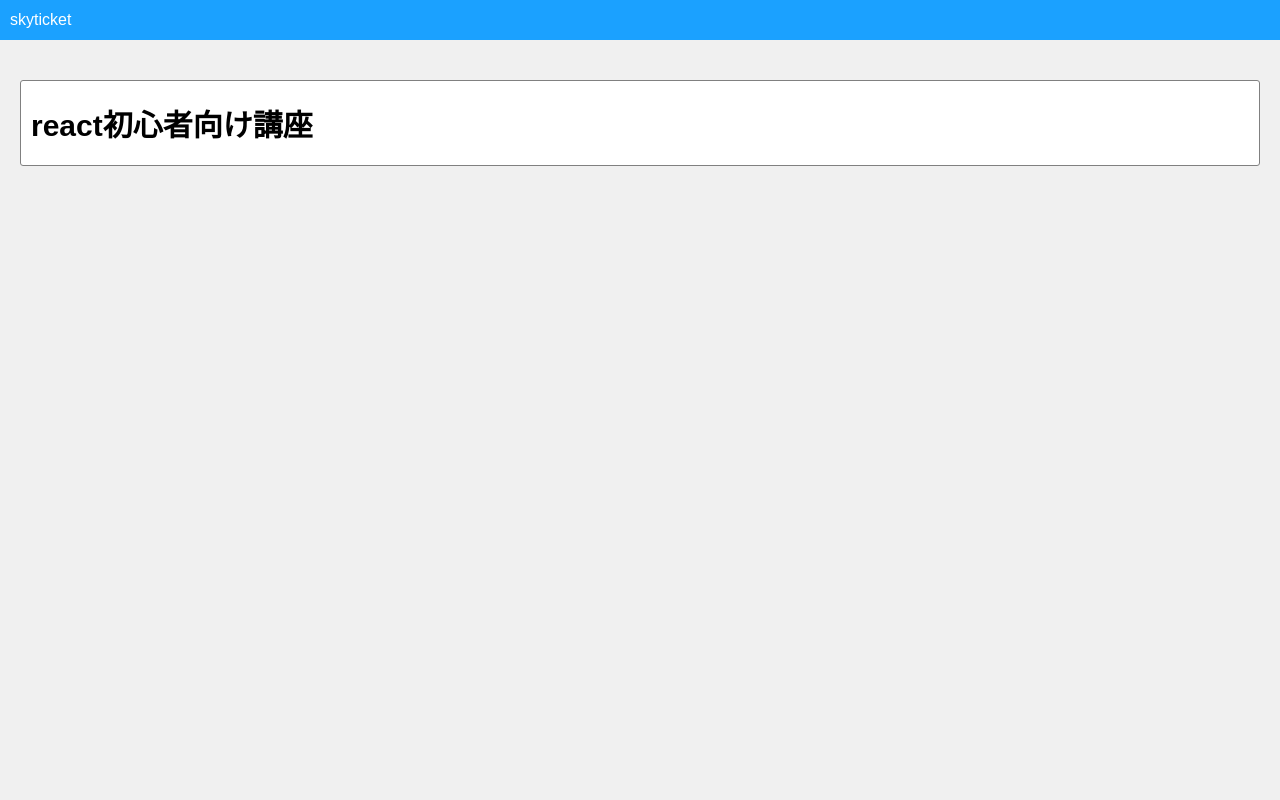
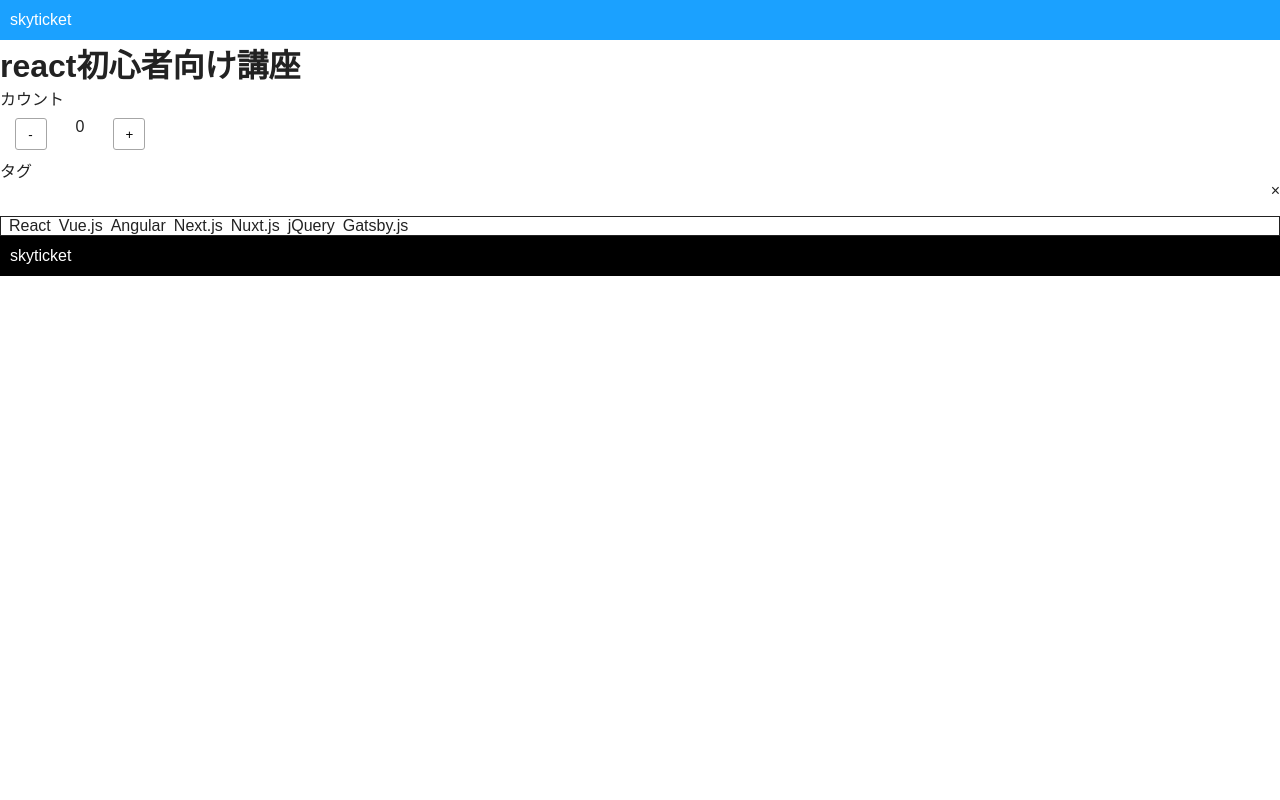
Before and after one commit to aqmy/ReactLessonSince202202, a Next.js app in the folder my-app/: page / in a window 1280 px wide. Shown: the top 800 px of the page. Built offline with nearby package versions, Linux system fonts and the light colour scheme.

Commit message:
20220301課題分！

```diff
--- /dev/null
+++ b/my-app/src/components/molecules/Counter/index.tsx
@@ -0,0 +1,38 @@
+import { FC } from "react";
+import styled from "styled-components";
+
+type Props = {
+  count: number;
+  handleIncrement: () => void;
+  handleDecrement: () => void;
+};
+
+export const Counter: FC<Props> = ({
+  count,
+  handleIncrement,
+  handleDecrement,
+}) => {
+  return (
+    <>
+      <StCountWrapper>
+        <StButton onClick={handleDecrement}> - </StButton>
+        <div>{count}</div>
+        <StButton onClick={handleIncrement}> + </StButton>
+      </StCountWrapper>
+    </>
+  );
+};
+
+const StCountWrapper = styled.div`
+  padding: 8px 0;
+  display: flex;
+  width: 160px;
+  justify-content: space-around;
+`;
+
+const StButton = styled.button`
+  height: 32px;
+  width: 32px;
+  border: 1px solid #a6a6a6;
+  border-radius: 3px;
+`;
--- /dev/null
+++ b/my-app/src/components/molecules/TagArea/index.tsx
@@ -0,0 +1,73 @@
+import { FC } from "react";
+import styled from "styled-components";
+
+export type TagList = { id: string; value: string }[];
+
+type Props = {
+  tag: string[];
+  tagList: TagList;
+  handleClearTag: () => void;
+  handlePushTag: (addTag: string) => void;
+};
+
+export const TagArea: FC<Props> = ({
+  tag,
+  tagList,
+  handleClearTag,
+  handlePushTag,
+}) => {
+  return (
+    <StWrapper>
+      <StSelectedTagAreaWrapper>
+        <StSelectedTagArea>
+          {tag.map((t) => (
+            <StTag key={t}>{t}</StTag>
+          ))}
+        </StSelectedTagArea>
+        <div onClick={handleClearTag}>×</div>
+      </StSelectedTagAreaWrapper>
+      <StSelectAreaWrapper>
+        <StSelectArea>
+          {tagList.map((t) => (
+            <StSelectText key={t.value} onClick={() => handlePushTag(t.value)}>
+              {t.value}
+            </StSelectText>
+          ))}
+        </StSelectArea>
+      </StSelectAreaWrapper>
+    </StWrapper>
+  );
+};
+
+const StWrapper = styled.div``;
+
+const StSelectedTagAreaWrapper = styled.div`
+  display: flex;
+  justify-content: space-between;
+`;
+
+const StSelectedTagArea = styled.ul`
+  display: flex;
+`;
+
+const StTag = styled.li`
+  background-color: rgb(27, 161, 255);
+  color: #fff;
+  border-radius: 24px;
+  margin-right: 8px;
+  padding: 4px 12px;
+  font-size: 12px;
+`;
+
+const StSelectAreaWrapper = styled.div`
+  margin-top: 16px;
+  border: 1px solid;
+  padding: 0 8px;
+`;
+const StSelectArea = styled.ul`
+  display: flex;
+`;
+
+const StSelectText = styled.li`
+  margin-right: 8px;
+`;
--- a/my-app/src/components/organisms/Content/index.tsx
+++ b/my-app/src/components/organisms/Content/index.tsx
@@ -1,26 +1,55 @@
-import { FC } from "react";
+import { FC, useState } from "react";
 import styled from "styled-components";
+import { Counter } from "src/components/molecules/Counter";
+import { TagArea, TagList } from "src/components/molecules/TagArea";
 
 export const Content: FC = () => {
+  const [count, setCount] = useState(0);
+  const handleIncrement = () => setCount(count + 1);
+  const handleDecrement = () => setCount(count - 1);
+
+  const [tag, setTag] = useState<string[]>([]);
+  const handleClearTag = () => setTag([]);
+  const handlePushTag = (addTag) => {
+    setTag(
+      tag.includes(addTag) ? tag.filter((i) => i !== addTag) : [...tag, addTag]
+    );
+  };
+
+  const tagList: TagList = [
+    { id: "tag1", value: "React" },
+    { id: "tag2", value: "Vue.js" },
+    { id: "tag3", value: "Angular" },
+    { id: "tag4", value: "Next.js" },
+    { id: "tag5", value: "Nuxt.js" },
+    { id: "tag6", value: "jQuery" },
+    { id: "tag7", value: "Gatsby.js" },
+  ];
+
   return (
-    <StContentWrap>
-      <StContentH1>react初心者向け講座</StContentH1>
-    </StContentWrap>
+    <div>
+      <div>
+        <h1>react初心者向け講座</h1>
+      </div>
+      <div>
+        <div>
+          <div>カウント</div>
+          <Counter
+            count={count}
+            handleDecrement={handleDecrement}
+            handleIncrement={handleIncrement}
+          />
+        </div>
+        <div>
+          <div>タグ</div>
+          <TagArea
+            tag={tag}
+            tagList={tagList}
+            handleClearTag={handleClearTag}
+            handlePushTag={handlePushTag}
+          />
+        </div>
+      </div>
+    </div>
   );
 };
-
-const StContentWrap = styled.div`
-  background-color: rgb(240, 240, 240);
-  padding: 40px 20px;
-  height: 1000px;
-`;
-const StContentH1 = styled.h1`
-  background-color: rgb(255, 255, 255);
-  color: rgb(0, 0, 0);
-  font-size: 30px;
-  width: 100%;
-  min-height: 80px;
-  padding: 20px 10px;
-  border: 1px solid grey;
-  border-radius: 3px;
-`;
--- a/my-app/src/pages/index.tsx
+++ b/my-app/src/pages/index.tsx
@@ -1,7 +1,7 @@
 import type { NextPage } from "next";
 import { Template } from "../components/templates";
 import styled from "styled-components";
-import { Content } from "components/organisms/Content";
+import { Content } from "src/components/organisms/Content";
 
 const Home: NextPage = () => {
   return (
```
